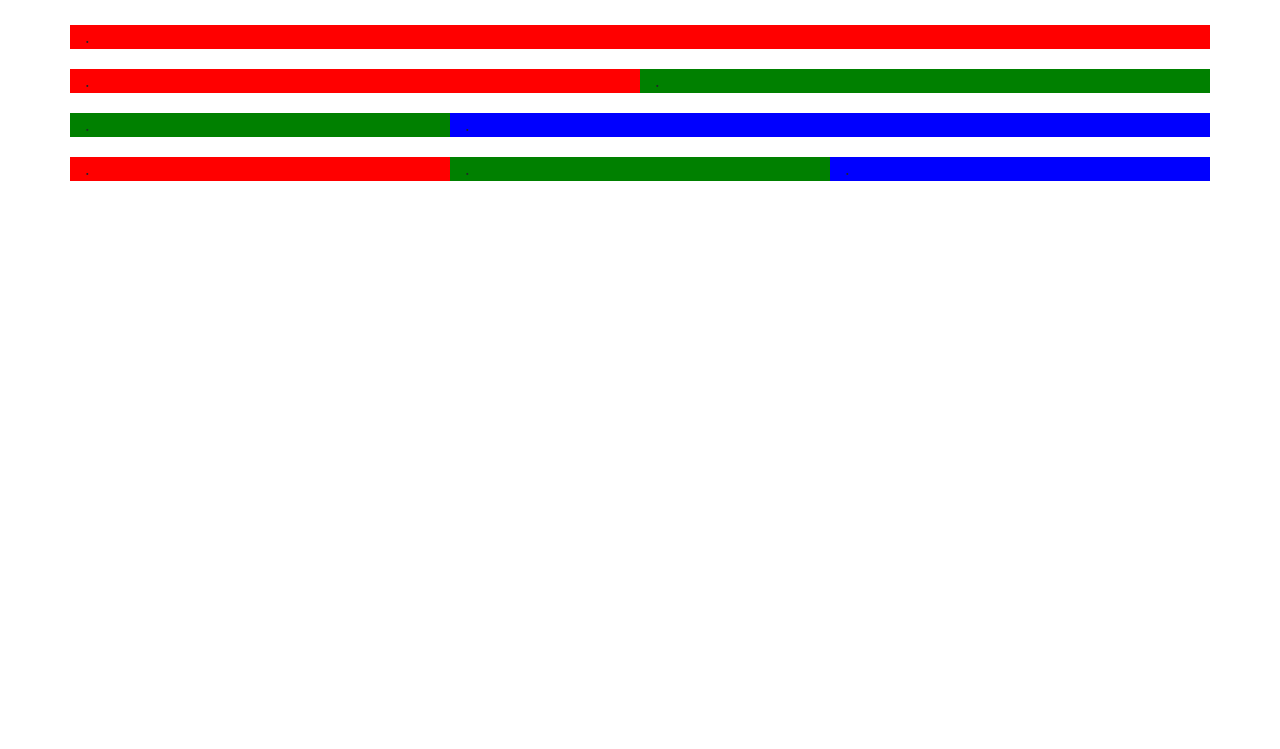
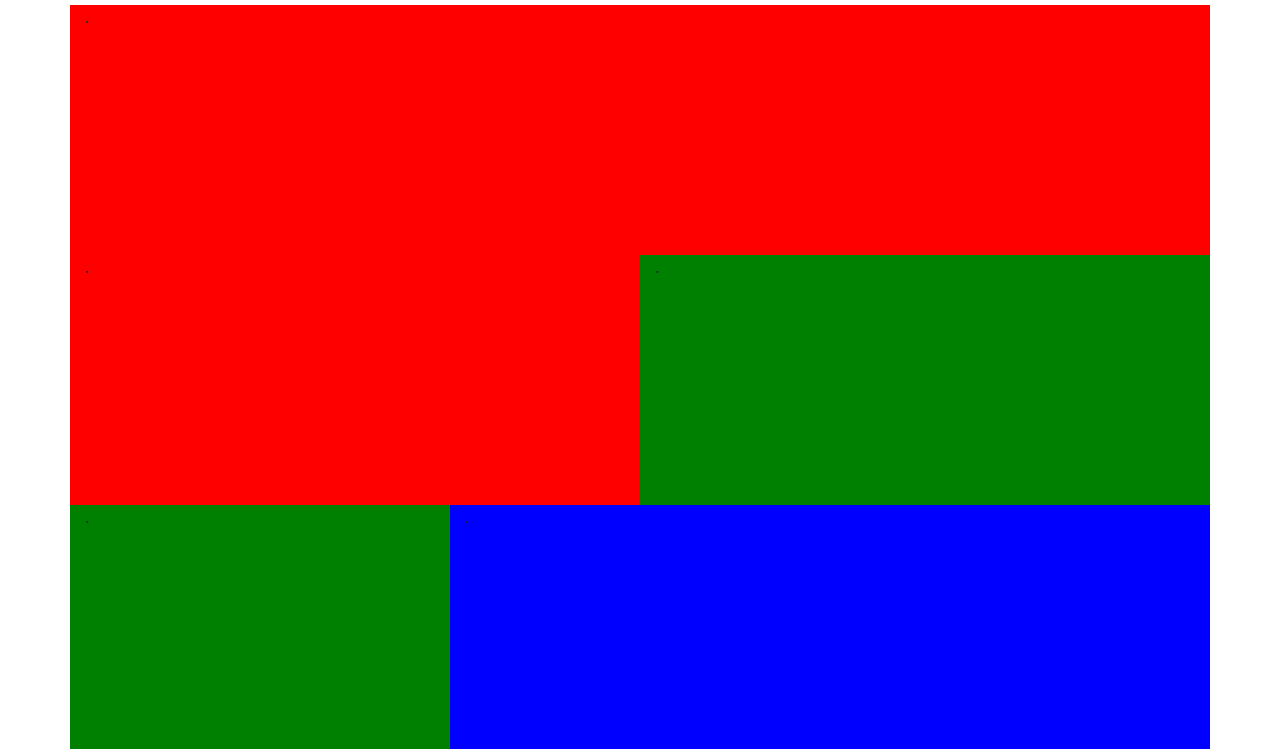
Before and after one commit to blueraaga/blueraaga.github.io, a plain HTML site: page new/index.html in a window 1280 px wide. Shown: the part 51-800 px from the top of the page. Drawn offline with nearby package versions, Linux system fonts and the light colour scheme.

Commit message:
update template code

```diff
--- a/new/index.html
+++ b/new/index.html
@@ -58,20 +58,20 @@
       </nav>
 
       <div class="row">
-        <div class="col-lg-12 c-r">.</div>
+        <div class="col-lg-12 c-box c-r">.</div>
       </div>
       <div class="row">
-        <div class="col-lg-6 c-r">.</div>
-        <div class="col-lg-6 c-g">.</div>
+        <div class="col-lg-6 c-box c-r">.</div>
+        <div class="col-lg-6 c-box c-g">.</div>
       </div>
       <div class="row">
-        <div class="col-lg-4 c-g">.</div>
-        <div class="col-lg-8 c-b">.</div>
+        <div class="col-lg-4 c-box c-g">.</div>
+        <div class="col-lg-8 c-box c-b">.</div>
       </div>
       <div class="row">
-        <div class="col-lg-4 c-r">.</div>
-        <div class="col-lg-4 c-g">.</div>
-        <div class="col-lg-4 c-b">.</div>
+        <div class="col-lg-4 c-box c-r">.</div>
+        <div class="col-lg-4 c-box c-g">.</div>
+        <div class="col-lg-4 c-box c-b">.</div>
       </div>
     </div><!-- /.container -->
 
--- a/new/static/css/global-custom.css
+++ b/new/static/css/global-custom.css
@@ -17,8 +17,8 @@
 *
 */
 
-.row {
-    margin-top: 20px;
+.c-box {
+    height: 250px;
 }
 
 .c-r {
```
